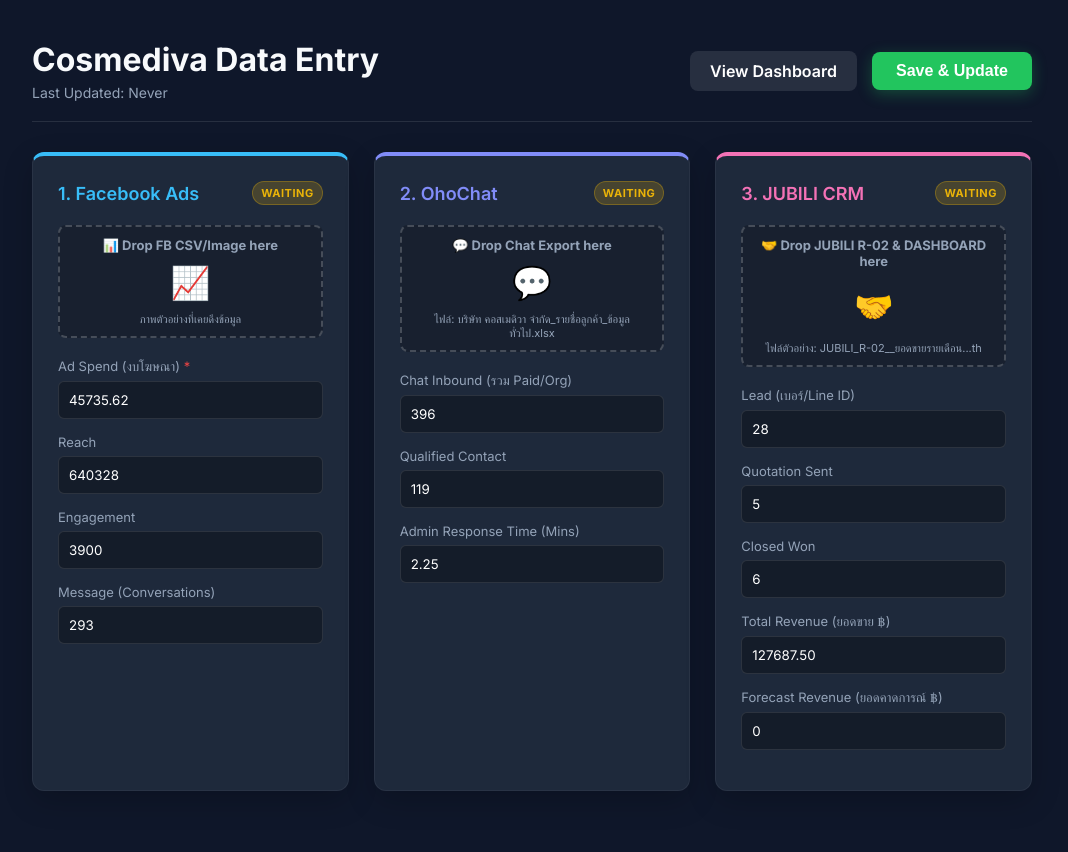
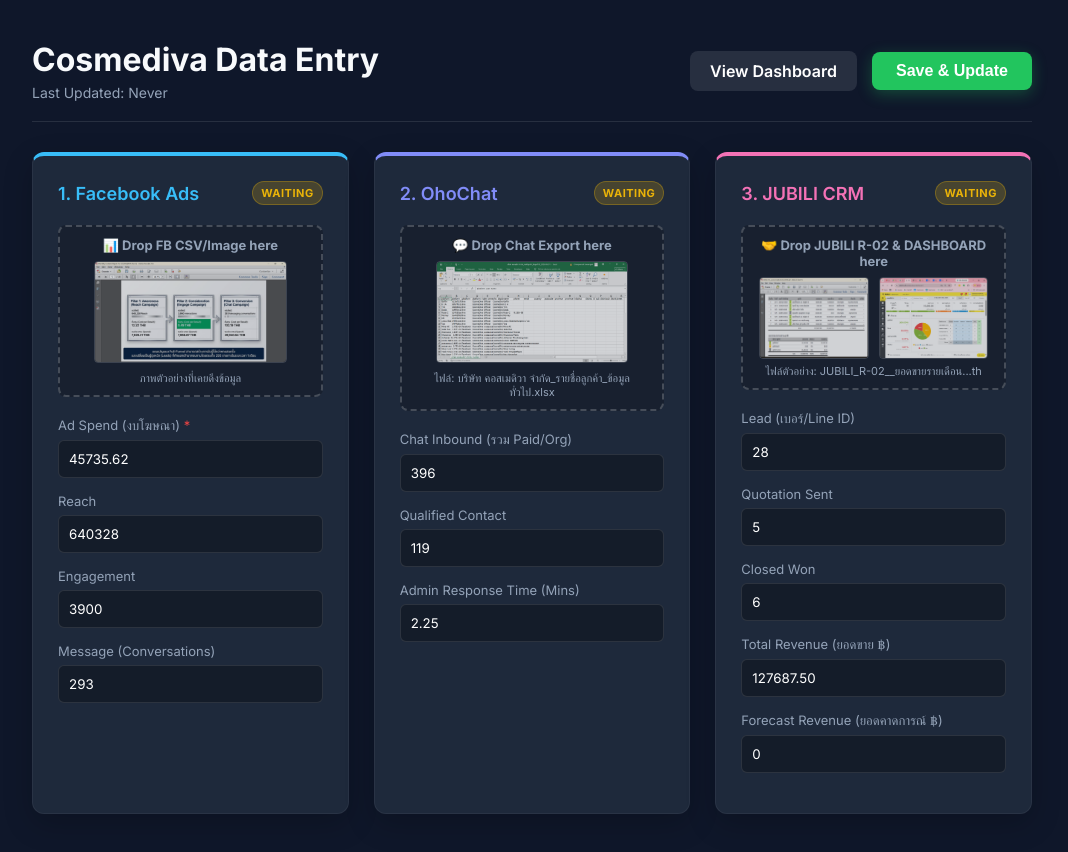
Before and after one commit to DR-DIVA/SM-Performance, a website: page admin.html in a window 1280 px wide. Shown: the whole page, without its empty margins (108-1176 px from the left). Before the commit the page ends 831 px from the top, so only its background shows below. Drawn offline with Linux system fonts and the light colour scheme; no server answers.

Commit message:
Restore sample images and add to assets folder

```diff
--- a/admin.html
+++ b/admin.html
@@ -242,7 +242,7 @@
 
             <div class="drop-zone" style="padding: 10px;">
                 <div style="font-size: 13px; font-weight: bold; margin-bottom: 8px;">📊 Drop FB CSV/Image here</div>
-                <div style="font-size: 32px; margin: 10px 0;">📈</div>
+                <img src="assets/fb-sample.png" alt="FB Sample" style="max-width: 100%; max-height: 100px; border-radius: 4px; opacity: 0.8; border: 1px solid rgba(255,255,255,0.2);">
                 <div style="font-size: 11px; color: var(--text-muted); margin-top: 5px;">ภาพตัวอย่างที่เคยดึงข้อมูล</div>
             </div>
 
@@ -276,7 +276,7 @@
 
             <div class="drop-zone" style="padding: 10px;">
                 <div style="font-size: 13px; font-weight: bold; margin-bottom: 8px;">💬 Drop Chat Export here</div>
-                <div style="font-size: 32px; margin: 10px 0;">💬</div>
+                <img src="assets/chat-sample.png" alt="Chat Sample" style="max-width: 100%; max-height: 100px; border-radius: 4px; opacity: 0.8; border: 1px solid rgba(255,255,255,0.2);">
                 <div style="font-size: 11px; color: var(--text-muted); margin-top: 5px;">ไฟล์: บริษัท คอสเมดิวา จำกัด_รายชื่อลูกค้า_ข้อมูลทั่วไป.xlsx</div>
             </div>
 
@@ -307,7 +307,8 @@
             <div class="drop-zone" style="padding: 10px;">
                 <div style="font-size: 13px; font-weight: bold; margin-bottom: 8px;">🤝 Drop JUBILI R-02 & DASHBOARD here</div>
                 <div style="display: flex; gap: 10px; justify-content: center;">
-                    <div style="font-size: 32px; margin: 10px 0;">🤝</div>
+                    <img src="assets/jubili-pdf.png" alt="JUBILI PDF" style="max-width: 45%; max-height: 80px; border-radius: 4px; opacity: 0.8; border: 1px solid rgba(255,255,255,0.2);">
+                    <img src="assets/jubili-dashboard.png" alt="JUBILI Dashboard" style="max-width: 45%; max-height: 80px; border-radius: 4px; opacity: 0.8; border: 1px solid rgba(255,255,255,0.2);">
                 </div>
                 <div style="font-size: 11px; color: var(--text-muted); margin-top: 5px;">ไฟล์ตัวอย่าง: JUBILI_R-02__ยอดขายรายเดือน...th</div>
             </div>
```
Also changed, not shown: assets/chat-sample.png (added), assets/fb-sample.png (added), assets/jubili-dashboard.png (added), assets/jubili-pdf.png (added).
